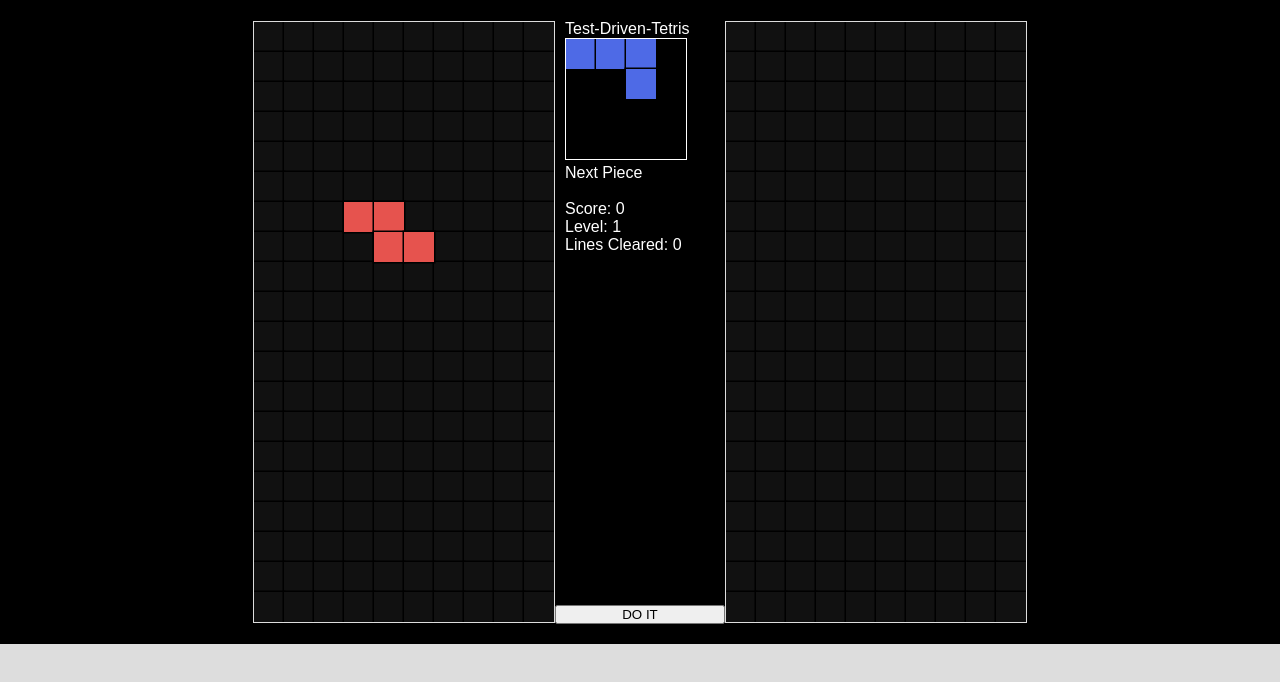
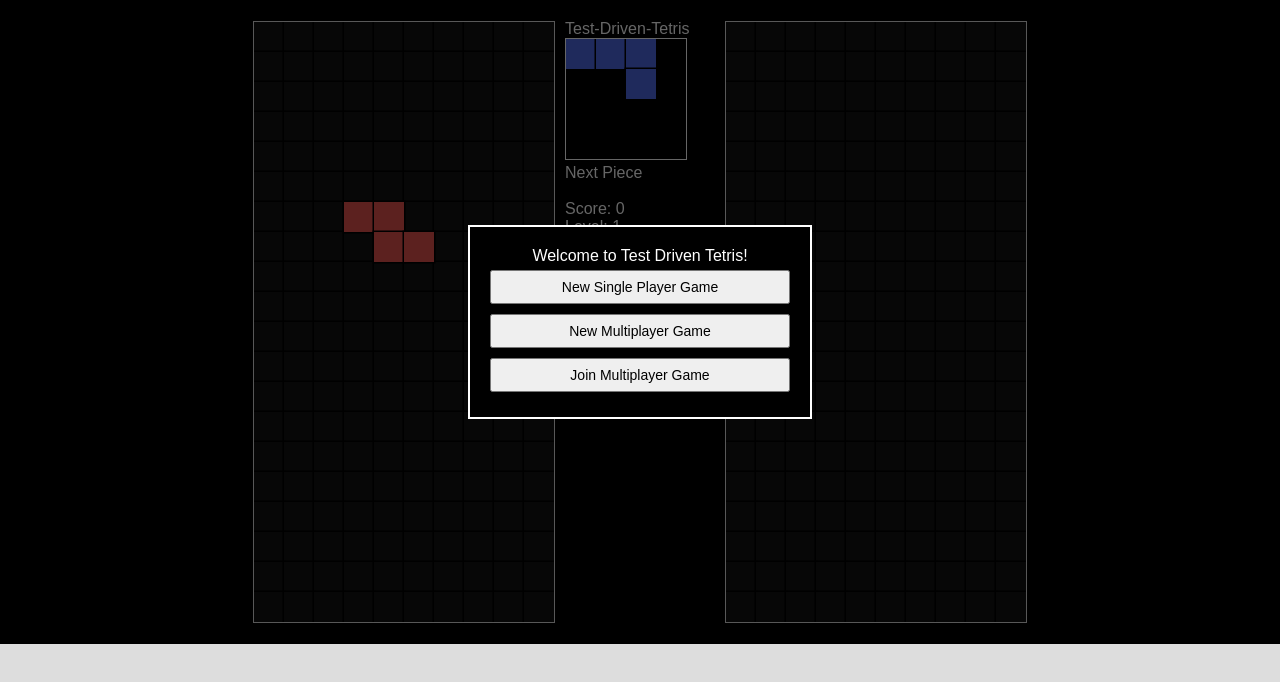
Before and after one commit to GroverW/test-driven-tetris, a website: page frontend/static/index.html in a window 1280 px wide. Drawn offline with Linux system fonts and the light colour scheme.

Commit message:
created basic game menu in index.html

```diff
--- a/frontend/static/index.html
+++ b/frontend/static/index.html
@@ -11,6 +11,18 @@
 
 <body>
   <div id="game-container">
+    <div id="menu">
+      <div class="menu-align">
+        <div class="menu-options">
+          <p class="menu-title">
+            Welcome to Test Driven Tetris!
+          </p>
+          <button id="newSinglePlayer">New Single Player Game</button>
+          <button id="newMultiplayer">New Multiplayer Game</button>
+          <button id="joinMultiplayer">Join Multiplayer Game</button>
+        </div>
+      </div>
+    </div>
     <div id="p1" class="item-large">
       <canvas id="p1-board" class="game-board"></canvas>
     </div>
@@ -25,13 +37,9 @@
         <li><span>Level:</span> <span id="game-level"></span></li>
         <li><span>Lines Cleared:</span> <span id="game-lines"></span></li>
       </ul>
+      <br />
+      <button id="start">Start Game</button>
     </div>
-    <button id="test">DO IT</button>
-    <!-- <div id="p2" class="item-large">
-      <canvas id="p2-board" class="game-board"></canvas>
-    </div> -->
-    <!-- <div id="p3" class="item-small">2</div>
-    <div id="p4" class="item-small">3</div> -->
   </div>
   <script src="/js/bundle.js"></script>
 </body>
```
